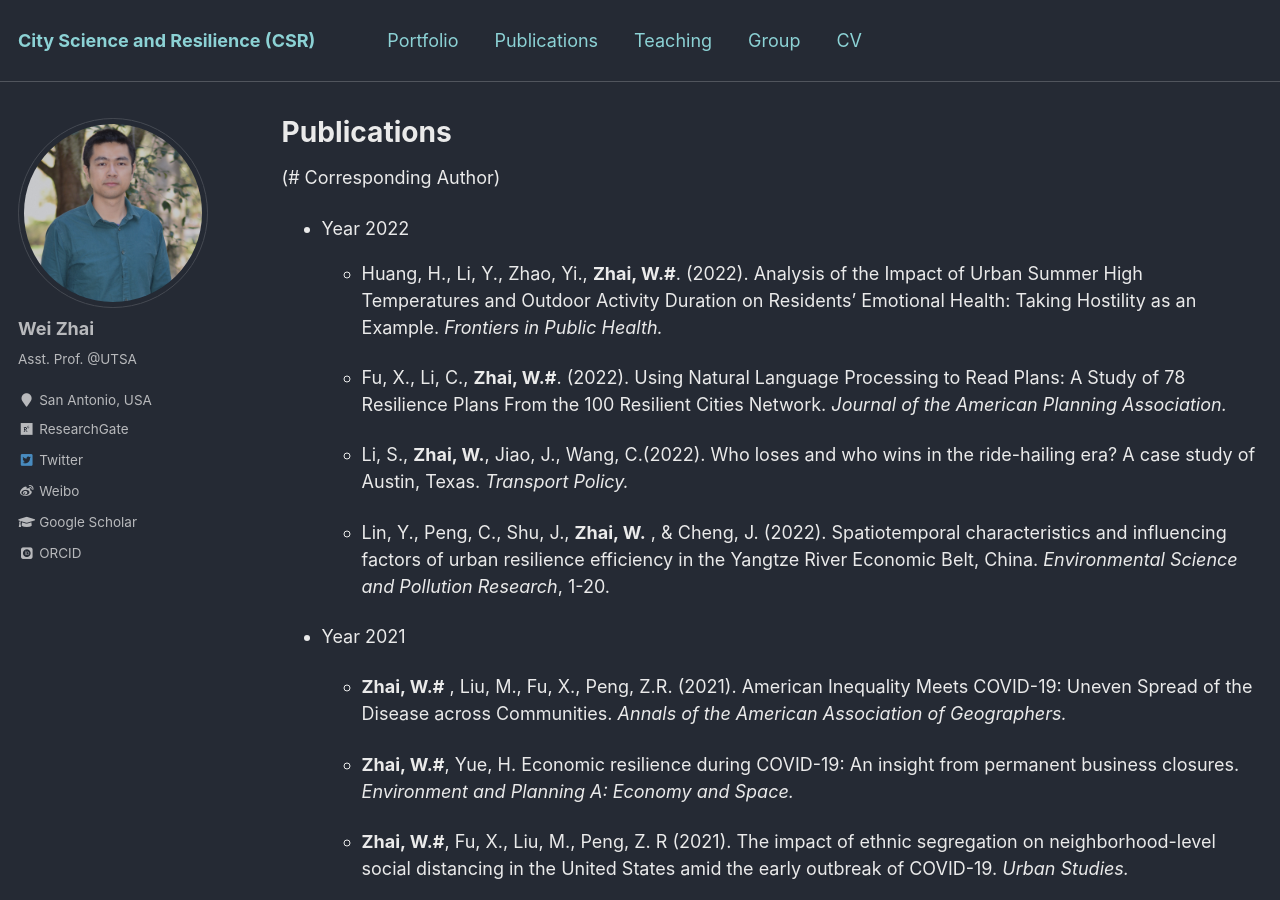
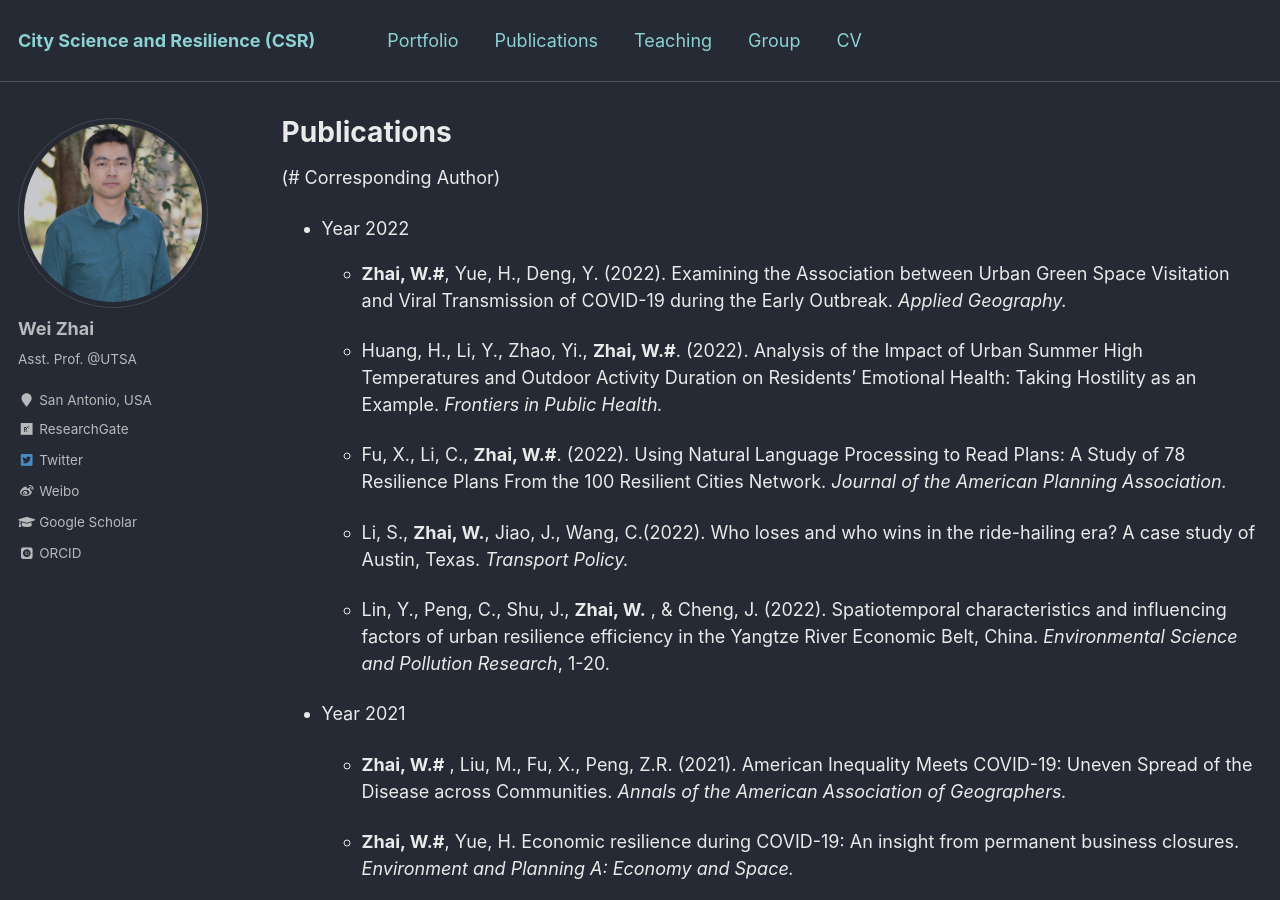
Before and after one commit to skywalkerzhai/weizhai.github.io, a Jekyll site: the page built from _pages/publications.md, in a window 1280 px wide and 900 px high. Built offline with Jekyll 4.4.1, drawn with Linux system fonts in a browser that asks for light colours; some web fonts are replaced.

Commit message:
Update publications.md

```diff
--- a/_pages/publications.md
+++ b/_pages/publications.md
@@ -6,6 +6,8 @@ author_profile: true
 ---
 (# Corresponding Author)
 * Year 2022
+  * **Zhai, W.#**, Yue, H., Deng, Y. (2022). Examining the Association between Urban Green Space Visitation and Viral Transmission of COVID-19 during the Early Outbreak. *Applied Geography.*
+
   * Huang, H., Li, Y., Zhao, Yi., **Zhai, W.#**. (2022). Analysis of the Impact of Urban Summer High Temperatures and Outdoor Activity Duration on Residents’ Emotional Health: Taking Hostility as an Example. *Frontiers in Public Health.*
 
   * Fu, X., Li, C., **Zhai, W.#**. (2022). [Using Natural Language Processing to Read Plans: A Study of 78 Resilience Plans From the 100 Resilient Cities Network. *Journal of the American Planning Association.*](https://doi.org/10.1080/01944363.2022.2038659)
```
